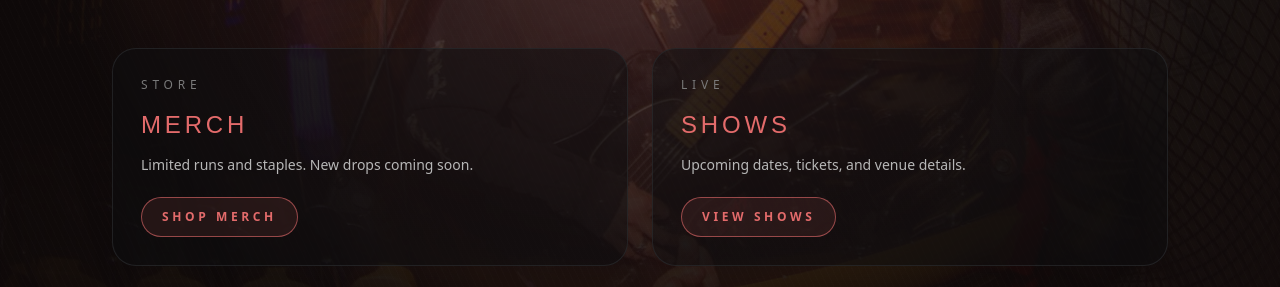
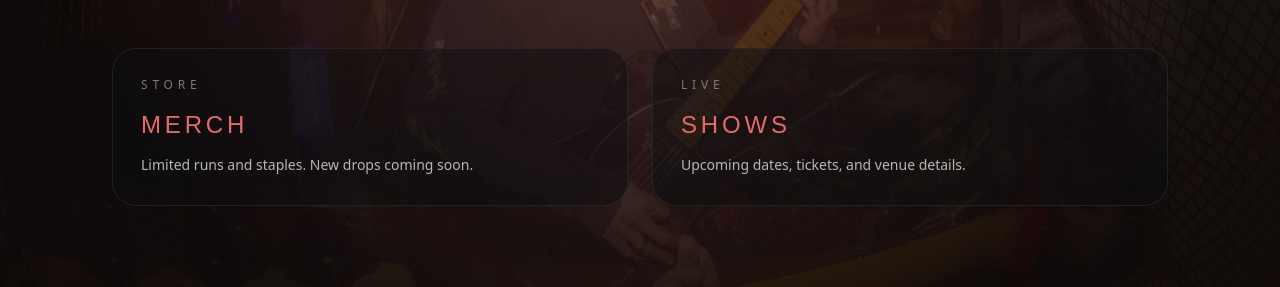
Before and after one commit to radicazz/bandland, a Next.js app: page / in a window 1280 px wide. Shown: the part 513-800 px from the top of the page. Built offline with nearby package versions, Linux system fonts and the light colour scheme; no server answers; a web font is replaced by a local one.

Commit message:
feat: make home cards clickable

```diff
--- a/src/components/HomeCarousel.tsx
+++ b/src/components/HomeCarousel.tsx
@@ -1,3 +1,5 @@
+import Link from "next/link";
+
 import type { Translations } from "@/i18n/translations";
 
 type HomeCarouselProps = {
@@ -41,7 +43,12 @@ export function HomeCarousel({ labels }: HomeCarouselProps) {
 
       <section className="w-full max-w-6xl">
         <div className="grid gap-5 sm:gap-6 md:grid-cols-2">
-          <article className="card-interactive rounded-3xl border border-border/70 bg-surface/50 p-4 sm:p-7">
+          <Link
+            href="/merch"
+            className="card-interactive block rounded-3xl border border-border/70 bg-surface/50 p-4 sm:p-7"
+            aria-label={labels.storeCta}
+          >
+            <article>
               <p className="text-xs uppercase tracking-[0.4em] text-text-dim">
                 {labels.storeLabel}
               </p>
@@ -51,29 +58,26 @@ export function HomeCarousel({ labels }: HomeCarouselProps) {
               <p className="mt-3 text-sm leading-6 text-text-muted">
                 {labels.storeDescription}
               </p>
-            <a
-              className="btn-primary mt-5"
-              href="/merch"
+            </article>
+          </Link>
+
+          <Link
+            href="/shows"
+            className="card-interactive block rounded-3xl border border-border/70 bg-surface/50 p-4 sm:p-7"
+            aria-label={labels.liveCta}
           >
-              {labels.storeCta}
-            </a>
-          </article>
-
-          <article className="card-interactive rounded-3xl border border-border/70 bg-surface/50 p-4 sm:p-7">
-            <p className="text-xs uppercase tracking-[0.4em] text-text-dim">{labels.liveLabel}</p>
+            <article>
+              <p className="text-xs uppercase tracking-[0.4em] text-text-dim">
+                {labels.liveLabel}
+              </p>
               <h2 className="mt-4 text-2xl font-brand uppercase tracking-[0.16em] text-highlight">
                 {labels.liveTitle}
               </h2>
               <p className="mt-3 text-sm leading-6 text-text-muted">
                 {labels.liveDescription}
               </p>
-            <a
-              className="btn-primary mt-5"
-              href="/shows"
-            >
-              {labels.liveCta}
-            </a>
             </article>
+          </Link>
         </div>
       </section>
     </div>
```
Lines whose indentation alone changed are shown as unchanged.
